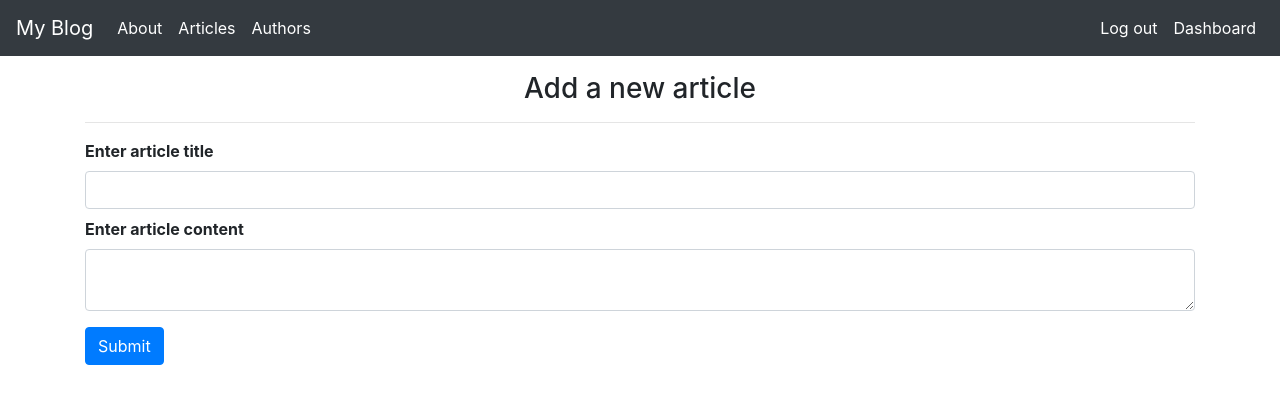
After one commit to sahilappayev/Blog_Flask_WebApp, a Flask app: page /addarticle in a window 1280 px wide. The commit adds this page. Shown: the top 404 px of the page. Run offline with Flask 2, Linux system fonts and the light colour scheme; the visitor is signed in with stand-in values (Sample User, id 1); some libraries are stand-ins or nearby versions.

Commit message:
Developed add article page

```diff
--- a/forms.py
+++ b/forms.py
@@ -2,8 +2,8 @@ from wtforms import Form, StringField, TextAreaField, PasswordField, DateField,
 import datetime
 
 class RegisterForm(Form):
-    name = StringField("Enrer name", validators=[validators.DataRequired(message="Name must be insert!")])
-    surname = StringField("Enrer surname", validators=[validators.DataRequired(message="Surname must be insert!")])
+    name = StringField("Enter name", validators=[validators.DataRequired(message="Name must be insert!")])
+    surname = StringField("Enter surname", validators=[validators.DataRequired(message="Surname must be insert!")])
     age = DateField("Enter birthdate", format='%m/%d/%Y', validators=[validators.Optional()])
     username = StringField("Enter username", validators=[validators.DataRequired(message="username must be insert!"), validators.Length(min=5)])
     email = StringField("Enter email", validators=[validators.DataRequired(), validators.Email(message="Please, enter a valid email adress.")])
@@ -29,3 +29,7 @@ class NullableDateField(DateField):
 class LoginForm(Form):
     username = StringField('Enter username')
     password = PasswordField('Enter password')
+
+class ArticleForm(Form):
+    title = StringField('Enter article title', validators=[validators.Length(min=5, max=255)])
+    content = TextAreaField('Enter article content', validators=[validators.length(min=5)])
--- a/main.py
+++ b/main.py
@@ -1,53 +1,11 @@
 from flask import Flask, render_template, flash, redirect, url_for, session, logging, request
 from passlib.hash import bcrypt
-from forms import RegisterForm, LoginForm
-from db import insert_user, user_login
+from forms import RegisterForm, LoginForm, ArticleForm
+from db import insert_user, user_login, insert_article
 from functools import wraps
 
 app = Flask(__name__)
 app.secret_key = 'myblogsite'
-
-# index page
-@app.route("/")
-def index():
-       return render_template("index.html")
-
-# register page
-@app.route("/register", methods = ["GET", "POST"])
-def register():
-    form = RegisterForm(request.form)
-    if request.method == "POST" and form.validate():
-        name = form.name.data
-        surname = form.surname.data
-        age = form.age.data
-        username = form.username.data
-        email = form.email.data
-        password = bcrypt.hash(form.password.data)
-        print("birthday :  ", age)
-
-        insert_user(name=name, surname=surname, age=age, username=username,email=email,password=password)
-
-        return redirect(url_for("login"))
-    else:
-        return render_template("register.html", form = form)
-
-# login page
-@app.route("/login", methods = ["GET", "POST"] )
-def login():
-    form = LoginForm(request.form)
-    if request.method == "POST" and form.validate():
-        username = form.username.data
-        password = form.password.data
-        result = user_login(username, password)
-        if result:
-            session['logged_in'] = True
-            session['username'] = username
-            return redirect(url_for('index'))
-        else:
-            session['logged_in'] = False
-            return redirect(url_for('login'))
-    else:
-        return render_template('login.html', form = form)
 
 # user login check
 def login_required(f):
@@ -61,17 +19,72 @@ def login_required(f):
     return decorated_function
 
 
+# index page
+@app.route("/")
+def index():
+    return render_template("index.html")
+
+# register page
+@app.route("/register", methods=["GET", "POST"])
+def register():
+    form = RegisterForm(request.form)
+    if request.method == "POST" and form.validate():
+        name = form.name.data
+        surname = form.surname.data
+        age = form.age.data
+        username = form.username.data
+        email = form.email.data
+        password = bcrypt.hash(form.password.data)
+        print("birthday :  ", age)
+
+        insert_user(name=name, surname=surname, age=age,
+                    username=username, email=email, password=password)
+
+        return redirect(url_for("login"))
+    else:
+        return render_template("register.html", form=form)
+
+# login page
+@app.route("/login", methods=["GET", "POST"])
+def login():
+    form = LoginForm(request.form)
+    if request.method == "POST" and form.validate():
+        username = form.username.data
+        password = form.password.data
+        result = user_login(username, password)
+        if result:
+            return redirect(url_for('index'))
+        else:
+            return redirect(url_for('login'))
+    else:
+        return render_template('login.html', form=form)
+
+
 # logout page
-@app.route('/logout', methods = ["GET"])
+@app.route('/logout', methods=["GET"])
 def logout():
     session.clear()
     return redirect(url_for('index'))
 
-# profile page
-@app.route("/dashboard", methods = ['GET'])
+# dashboard page
+@app.route("/dashboard", methods=['GET'])
 @login_required
 def dashboard():
     return render_template('dashboard.html')
+
+# add article
+@app.route('/addarticle', methods=["GET", "POST"])
+@login_required
+def add_article():
+    form = ArticleForm(request.form)
+    if request.method == "POST" and form.validate():
+        title = form.title.data
+        content = form.content.data
+        author = session['user_id']
+        insert_article(title, content, author)
+        return redirect(url_for('index'))
+    else:
+        return render_template('addarticle.html', form=form)
 
 
 # abou page
--- /dev/null
+++ b/templates/addarticle.html
@@ -0,0 +1,15 @@
+{% extends 'layout.html' %}
+
+{% block body %}
+<h3 style ='text-align: center '> Add a new article </h3><hr>
+
+{% from "includes/formhelpers.html" import render_field %}
+<form method='post'>
+      <dl>
+         {{ render_field(form.title, class='form-control') }}
+         {{ render_field(form.content, class='form-control') }}
+      </dl>
+      <button type="submit" class="btn btn-primary">Submit</button>
+   </form>
+
+{% endblock body %}
--- a/templates/layout.html
+++ b/templates/layout.html
@@ -33,6 +33,10 @@
     <script src="https://stackpath.bootstrapcdn.com/bootstrap/4.5.2/js/bootstrap.min.js"
         integrity="sha384-B4gt1jrGC7Jh4AgTPSdUtOBvfO8shuf57BaghqFfPlYxofvL8/KUEfYiJOMMV+rV"
         crossorigin="anonymous"></script>
+    <script src="https://cdn.ckeditor.com/4.15.0/standard/ckeditor.js"></script>
+    <script>
+        CKEDITOR.replace( 'content' );
+    </script>
 </body>
 
 </html>
```
Also changed, not shown: db.py (+13 -4 lines).
